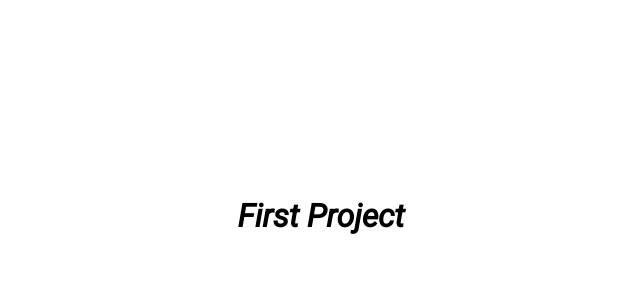
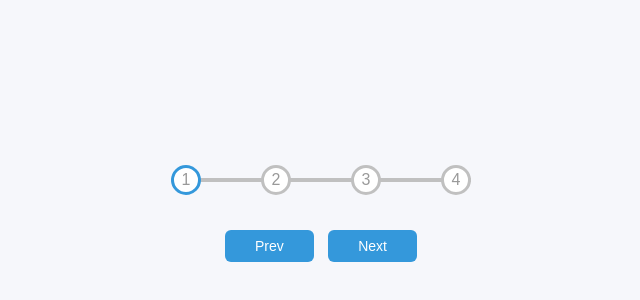
Before and after one commit to erichpriemer123/Progress-Steps, a plain HTML site: page index.html in a window 1280 px wide. Shown: the part 184-484 px from the top of the page, without its empty margins (319-959 px from the left). Drawn offline with Linux system fonts and the light colour scheme; a web font is replaced by a local one.

Commit message:
added styling

```diff
--- a/index.html
+++ b/index.html
@@ -2,14 +2,25 @@
 <html lang="en">
 <head>
     <meta charset="UTF-8">
-    <title>First Project</title>
+    <title>Progress steps</title>
     <link rel="stylesheet" href="style.css">
     <link rel="stylesheet" href="https://cdnjs.cloudflare.com/ajax/libs/font-awesome/6.4.0/css/all.min.css"
     integrity="sha512-iecdLmaskl7CVkqkXNQ/ZH/XLlvWZOJyj7Yy7tcenmpD1ypASozpmT/E0iPtmFIB46ZmdtAc9eNBvH0H/ZpiBw=="
     crossorigin="anonymous" referrerpolicy="no-referrer" />
 </head>
 <body>
-    <h1>First Project</h1>
+    <div class="container">
+        <div class="progress-container">
+            <div class="progress" id="progress"></div>
+            <div class="circle active">1</div>
+            <div class="circle">2</div>
+            <div class="circle">3</div>
+            <div class="circle">4</div>
+        </div>
+
+        <button class="btn" id="prev" disabled>Prev</button>
+        <button class="btn" id="next">Next</button>
+    </div>
 </body>
 
 </html>
--- a/style.css
+++ b/style.css
@@ -1,4 +1,4 @@
-@import url('https://fonts.googleapis.com/css2?family=Lato:wght@300&family=Roboto:ital@1&display=swap');
+@import url('https://fonts.googleapis.com/css2?family=Barlow+Condensed:ital,wght@1,200&family=Caladea:ital@1&family=Lato:wght@300&family=Roboto:ital@1&display=swap');
 
 /*universal selector */
 * {
@@ -7,13 +7,12 @@
 }
 
 body {
-    font-family: 'Roboto', sans-serif;
-
+    font-family: 'Barlow+Condenssed', sans-serif;
+    background-color: #f6f7fb;
     /*sets body to flex, helps us center */
     display: flex;
 
     /*centers flexbox items */
-    flex-direction:column;
     align-items: center;
     justify-content: center;
 
@@ -23,3 +22,75 @@ body {
     /*scroll bars arent shown by default */
     overflow: hidden;
 }
+
+.container {
+    text-align: center;
+}
+
+.progress-container {
+    display: flex;
+    justify-content: space-between;
+    position: relative;
+    margin-bottom: 30px;
+    max-width: 100%;
+    width: 300px;
+}
+.progress-container::before {
+    content: '';
+    background-color: #c0c0c0;
+    position: absolute;
+    top: 50%;
+    left: 0;
+    transform: translateY(-50%);
+    height: 4px;
+    width: 100%;
+    z-index: -1;
+}
+.progress {
+    background-color: #3498db;
+    position: absolute;
+    top: 50%;
+    left: 0;
+    transform: translateY(-50%);
+    height: 4px;
+    width: 0%;
+    z-index: -1;
+    transition: 0.4s ease;
+}
+
+.circle {
+    background-color: white;
+    color: #999;
+    border-radius: 50%;
+    height: 30px;
+    width: 30px;
+    border: 3px solid #c0c0c0;
+    display: flex;
+    align-items: center;
+    justify-content: center;
+    transition: 0.4s ease;
+}
+
+.circle.active {
+    border-color: #3498db;
+}
+
+.btn {
+    background-color: #3498db;
+    color: #fff;
+    border: 0;
+    border-radius: 6px;
+    cursor: pointer;
+    font-family: inherit;
+    padding: 8px 30px;
+    margin: 5px;
+    font-size: 14px;
+}
+
+.btn:active{
+    tramsform: scale(0.98);
+}
+
+.btn:focus {
+    outline: 0;
+}
```
